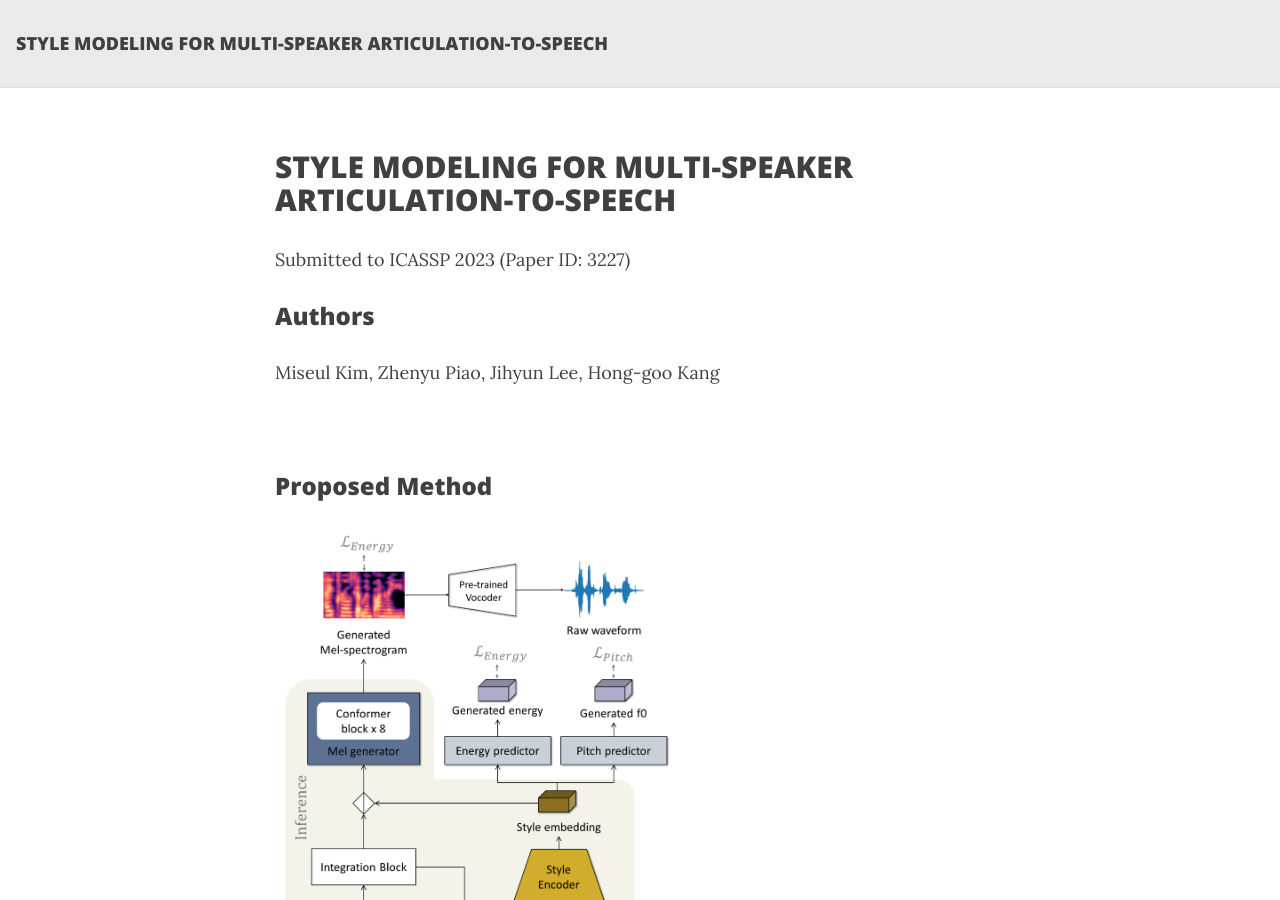
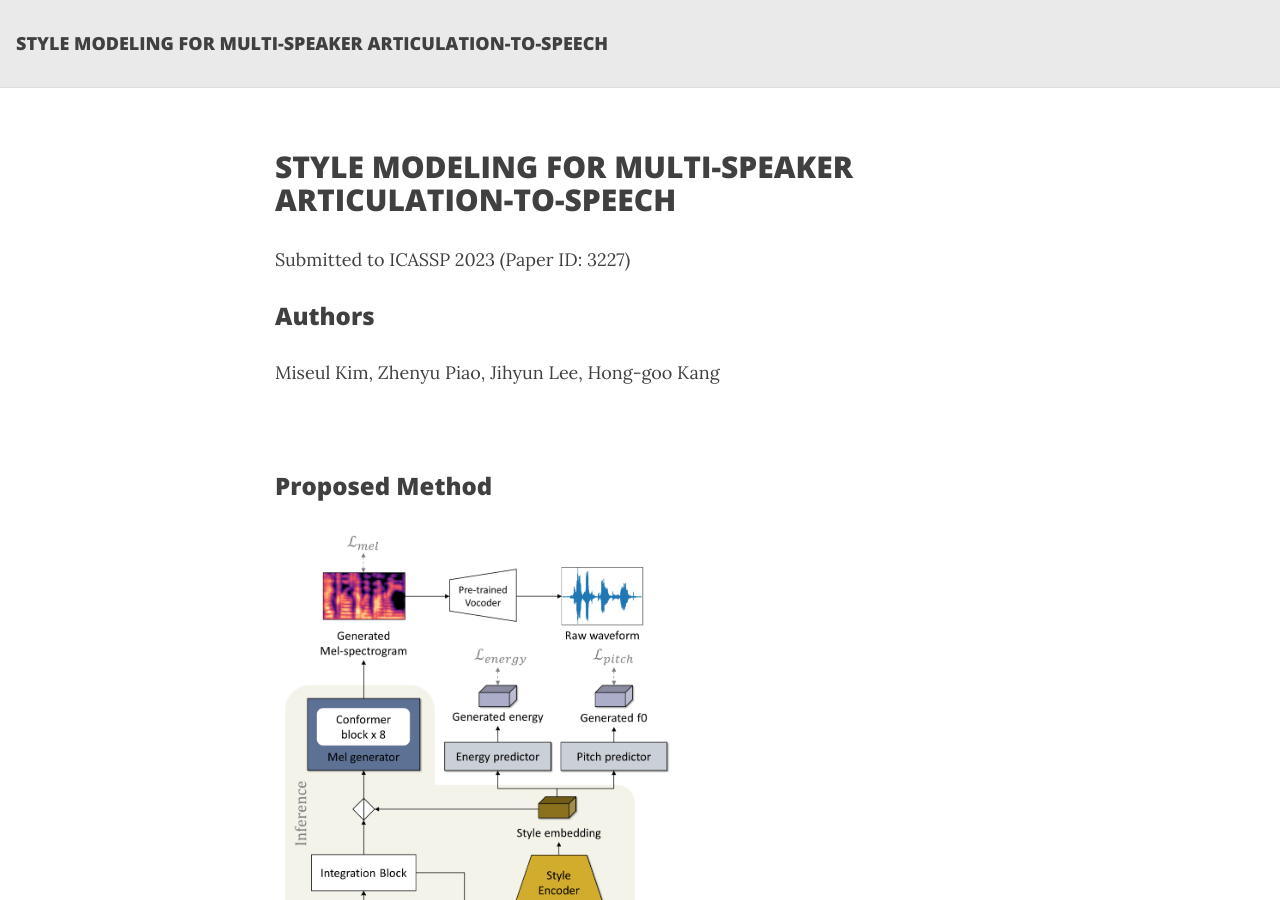
Before and after one commit to miseulkim/miseulkim.github.io, a Jekyll site: the page built from index.md, in a window 1280 px wide and 900 px high. Built offline with Jekyll 4.4.1, drawn with Linux system fonts in a browser that asks for light colours; nearby versions of some CDN libraries.

Commit message:
fix proposed img

```diff
--- a/index.md
+++ b/index.md
@@ -16,7 +16,7 @@ Miseul Kim, Zhenyu Piao, Jihyun Lee, Hong-goo Kang
 <br />
 
 <h3>Proposed Method</h3>
-<img src="./assets/img/Proposed_v5.png" width="400">
+<img src="./assets/img/Proposed_v6.png" width="400">
 
 In this paper, we propose a neural articulation-to-speech
 (ATS) framework that synthesizes high-quality speech from
```
Also changed, not shown: assets/img/proposed_v6.png (added).
